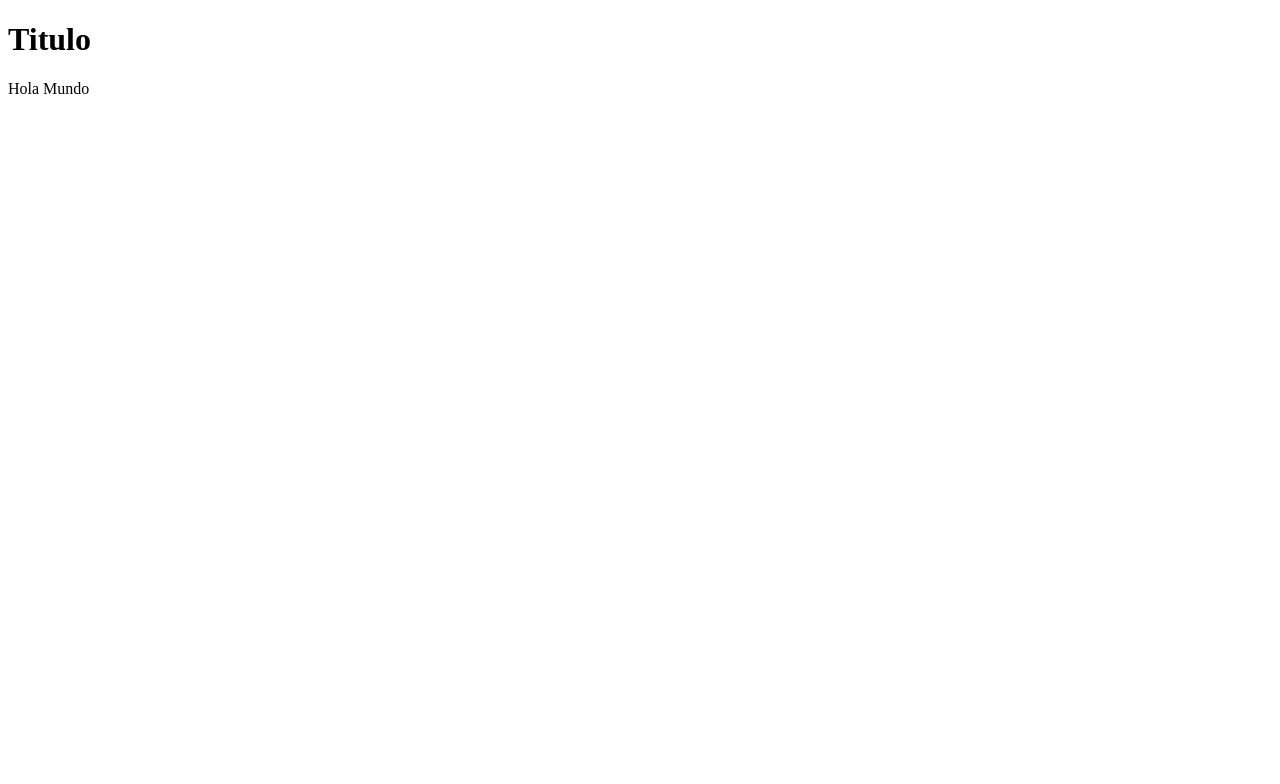
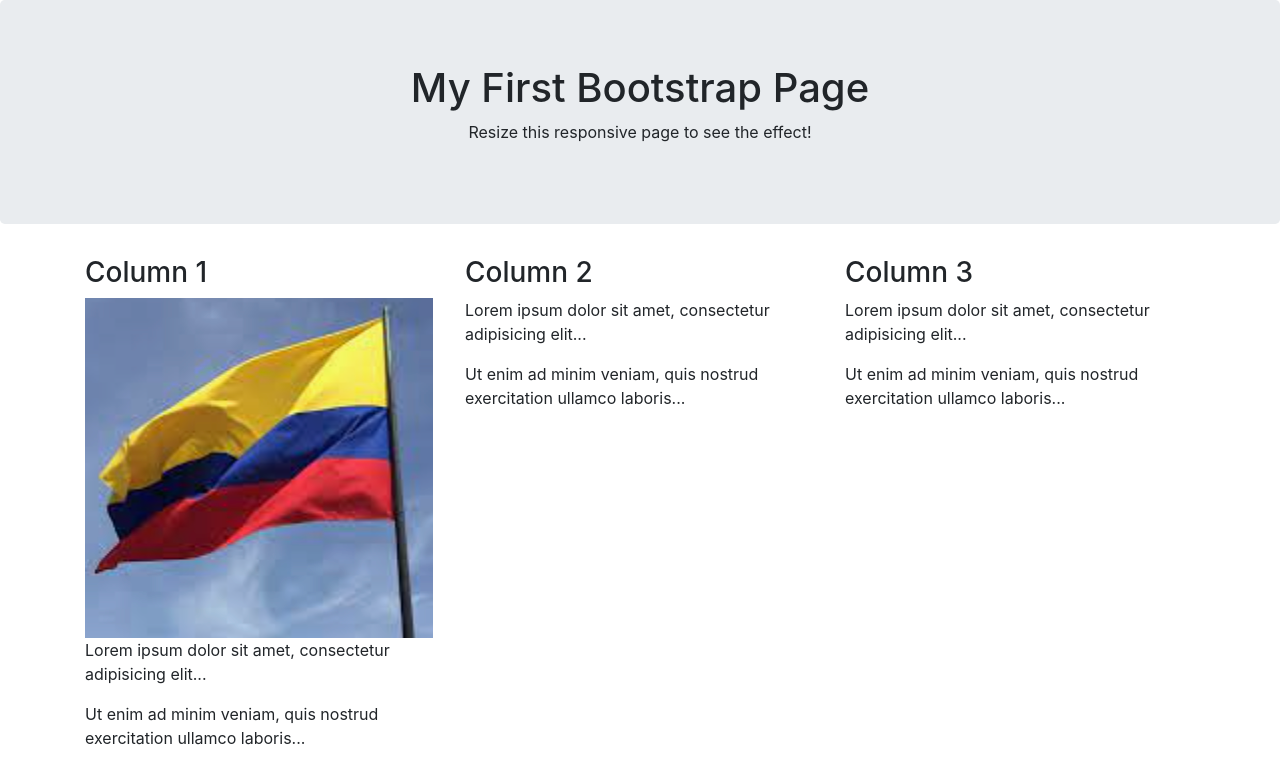
Before and after one commit to Yursksf1/publish, a plain HTML site: page index.html in a window 1280 px wide. Drawn offline with nearby package versions, Linux system fonts and the light colour scheme.

Commit message:
add code base only boostrap template

```diff
--- a/index.html
+++ b/index.html
@@ -1,12 +1,41 @@
 <!DOCTYPE html>
 <html lang="en">
 <head>
-    <meta charset="UTF-8">
-    <meta name="viewport" content="width=device-width, initial-scale=1.0">
-    <title>Document</title>
+  <title>Bootstrap Example</title>
+  <meta charset="utf-8">
+  <meta name="viewport" content="width=device-width, initial-scale=1">
+  <link rel="stylesheet" href="https://maxcdn.bootstrapcdn.com/bootstrap/4.5.2/css/bootstrap.min.css">
+  <script src="https://ajax.googleapis.com/ajax/libs/jquery/3.5.1/jquery.min.js"></script>
+  <script src="https://cdnjs.cloudflare.com/ajax/libs/popper.js/1.16.0/umd/popper.min.js"></script>
+  <script src="https://maxcdn.bootstrapcdn.com/bootstrap/4.5.2/js/bootstrap.min.js"></script>
 </head>
 <body>
-    <h1> Titulo </h1>
-    <p> Hola Mundo </p>
+
+<div class="jumbotron text-center">
+  <h1>My First Bootstrap Page</h1>
+  <p>Resize this responsive page to see the effect!</p>
+</div>
+
+<div class="container">
+  <div class="row">
+    <div class="col-sm-4">
+      <h3>Column 1</h3>
+      <img src="resource/img/img_1.png" alt="">
+      <p>Lorem ipsum dolor sit amet, consectetur adipisicing elit...</p>
+      <p>Ut enim ad minim veniam, quis nostrud exercitation ullamco laboris...</p>
+    </div>
+    <div class="col-sm-4">
+      <h3>Column 2</h3>
+      <p>Lorem ipsum dolor sit amet, consectetur adipisicing elit...</p>
+      <p>Ut enim ad minim veniam, quis nostrud exercitation ullamco laboris...</p>
+    </div>
+    <div class="col-sm-4">
+      <h3>Column 3</h3>
+      <p>Lorem ipsum dolor sit amet, consectetur adipisicing elit...</p>
+      <p>Ut enim ad minim veniam, quis nostrud exercitation ullamco laboris...</p>
+    </div>
+  </div>
+</div>
+
 </body>
 </html>
```
Also changed, not shown: resource/img/img_1.png (added).
